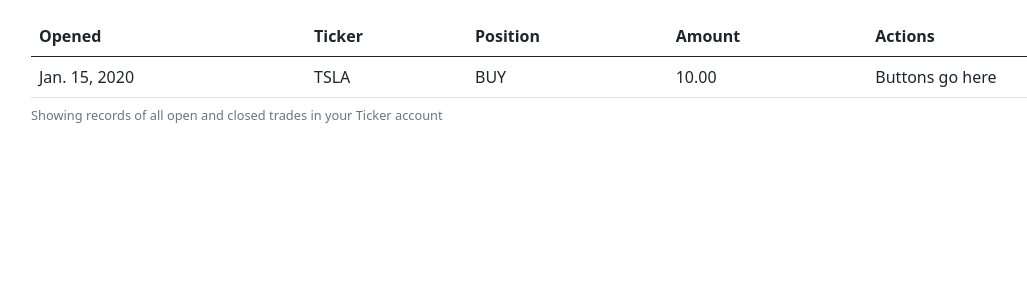
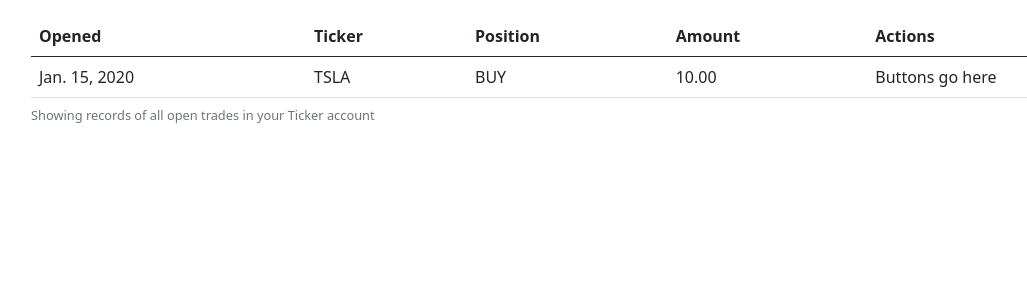
Before and after one commit to DannyGilligan/ticker, a Django app: page /open_trades/ in a window 1280 px wide. Shown: the part 186-486 px from the top of the page, without its empty margins (21-1048 px from the left). Run offline with Django 4.2, Linux system fonts and the light colour scheme; tables that the repository leaves empty hold one stand-in row (values such as "Sample post").

Commit message:
Fix caption in open_trades.html

```diff
--- a/trades/templates/trades/open_trades.html
+++ b/trades/templates/trades/open_trades.html
@@ -9,7 +9,7 @@
             first check if there are values in that variable -->
             {% if trades.trade_status == OPEN %}
             <table class="table table-hover table-responsive">
-                <caption>Showing records of all open and closed trades in your Ticker account</caption>
+                <caption>Showing records of all open trades in your Ticker account</caption>
                 <thead>
                     <tr>
                         <th scope="col">Opened</th>
```
